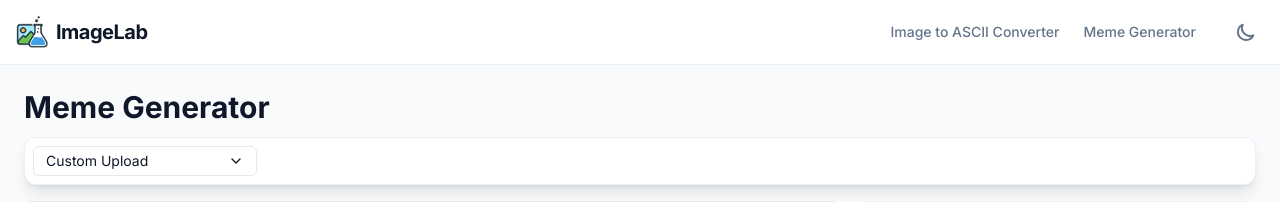
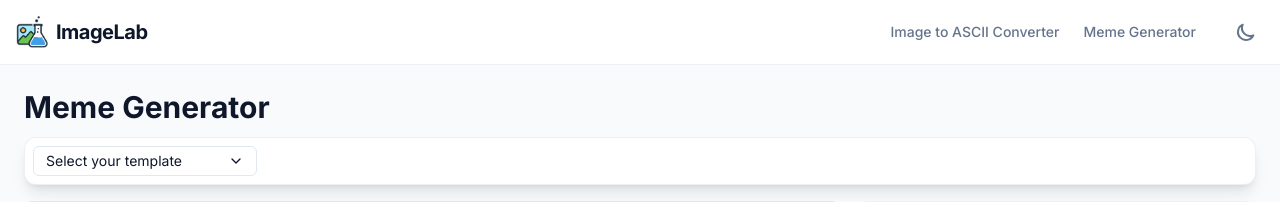
Before and after one commit to pederespen/imagelab, a Next.js app: page /meme in a window 1280 px wide. Shown: the top 202 px of the page. Built offline with nearby package versions, Linux system fonts and the light colour scheme.

Commit message:
try to fix gif export

```diff
--- a/components/tools/MemeGenerator.tsx
+++ b/components/tools/MemeGenerator.tsx
@@ -40,7 +40,7 @@ export default function MemeGenerator() {
   const [isDragging, setIsDragging] = useState(false)
   const [dragOffset, setDragOffset] = useState({ x: 0, y: 0 })
   const [copyStatus, setCopyStatus] = useState<'idle' | 'copied'>('idle')
-  const [selectedTemplate, setSelectedTemplate] = useState<string>('custom')
+  const [selectedTemplate, setSelectedTemplate] = useState<string>('')
 
   // GIF-specific state
   const [isGifFile, setIsGifFile] = useState(false)
@@ -432,7 +432,7 @@ export default function MemeGenerator() {
         quality: 10,
         width: Math.round(imageWidth),
         height: Math.round(imageHeight),
-        workerScript: '/gif.worker.js',
+        workerScript: getAssetPath('/gif.worker.js'),
       })
 
       // Render each frame with text overlays
@@ -441,7 +441,7 @@ export default function MemeGenerator() {
         const tempCanvas = document.createElement('canvas')
         tempCanvas.width = CANVAS_WIDTH
         tempCanvas.height = CANVAS_HEIGHT
-        const tempCtx = tempCanvas.getContext('2d')
+        const tempCtx = tempCanvas.getContext('2d', { willReadFrequently: true })
 
         if (tempCtx) {
           // White background
@@ -452,7 +452,7 @@ export default function MemeGenerator() {
           const frameCanvas = document.createElement('canvas')
           frameCanvas.width = frame.imageData.width
           frameCanvas.height = frame.imageData.height
-          const frameCtx = frameCanvas.getContext('2d')
+          const frameCtx = frameCanvas.getContext('2d', { willReadFrequently: true })
           if (frameCtx) {
             frameCtx.putImageData(frame.imageData, 0, 0)
             tempCtx.drawImage(frameCanvas, imageX, imageY, imageWidth, imageHeight)
@@ -467,7 +467,7 @@ export default function MemeGenerator() {
           const croppedCanvas = document.createElement('canvas')
           croppedCanvas.width = Math.round(imageWidth)
           croppedCanvas.height = Math.round(imageHeight)
-          const croppedCtx = croppedCanvas.getContext('2d')
+          const croppedCtx = croppedCanvas.getContext('2d', { willReadFrequently: true })
           if (croppedCtx) {
             croppedCtx.drawImage(
               tempCanvas,
--- a/components/ui/MemeTemplatePicker.tsx
+++ b/components/ui/MemeTemplatePicker.tsx
@@ -50,7 +50,7 @@ export default function MemeTemplatePicker({
         onClick={() => setIsOpen(!isOpen)}
         className="w-full h-[30px] px-3 rounded-md bg-card border border-border hover:bg-muted transition-colors flex items-center justify-between gap-2 text-sm text-foreground"
       >
-        <span className="truncate">{selectedTemplate?.name || 'Select Template'}</span>
+        <span className="truncate">{selectedTemplate?.name || 'Select your template'}</span>
         <ChevronDown className={`w-4 h-4 transition-transform ${isOpen ? 'rotate-180' : ''}`} />
       </button>
 
```
